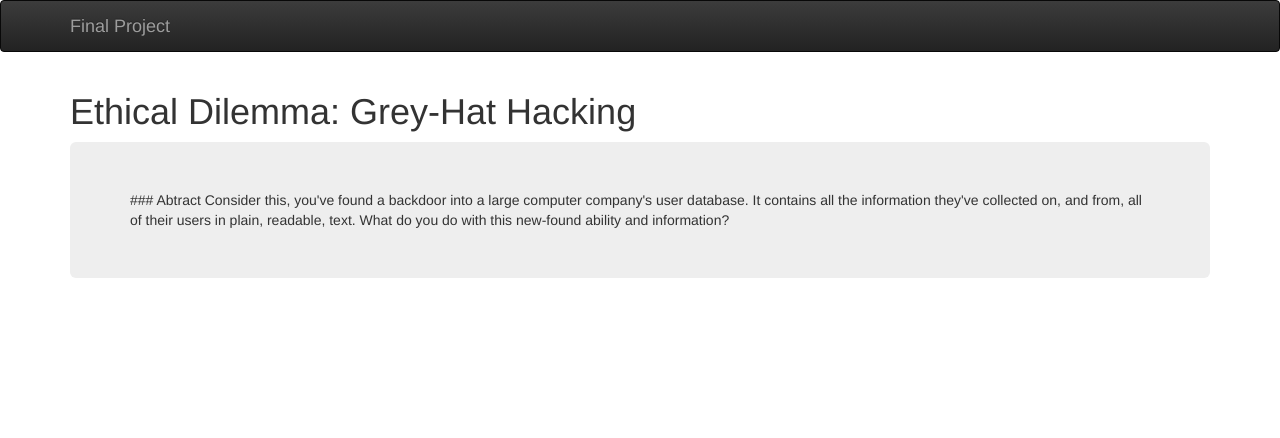
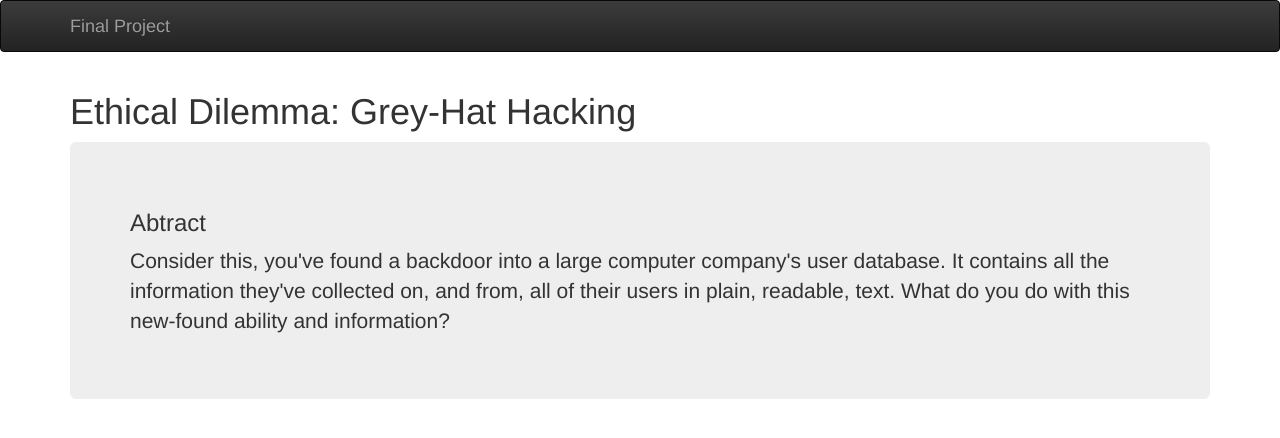
Before and after one commit to kepler0/miniature-tyrion, a Jekyll site: the page built from index.markdown, in a window 1280 px wide. Shown: the top 438 px of the page. Built offline with Jekyll 4.4.1, drawn with Linux system fonts in a browser that asks for light colours; nearby versions of some CDN libraries.

```diff
--- a/index.markdown
+++ b/index.markdown
@@ -5,7 +5,6 @@ layout: default
 # Ethical Dilemma: Grey-Hat Hacking
 
 <div class="jumbotron">
-### Abtract
-Consider this, you've found a backdoor into a large computer company's user database. It contains all the information they've collected on, and from, all of their users in plain, readable, text. What do you do with this new-found ability and information?
-
+  <h3>Abtract</h3>
+  <p>Consider this, you've found a backdoor into a large computer company's user database. It contains all the information they've collected on, and from, all of their users in plain, readable, text. What do you do with this new-found ability and information?</p>
 </div>
```
